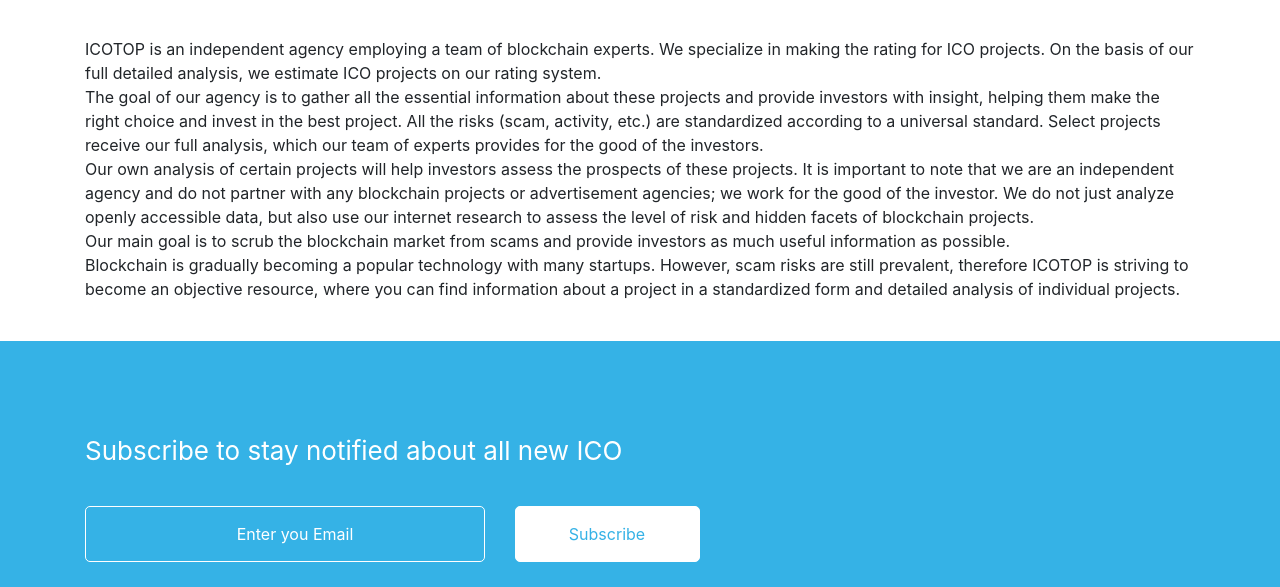
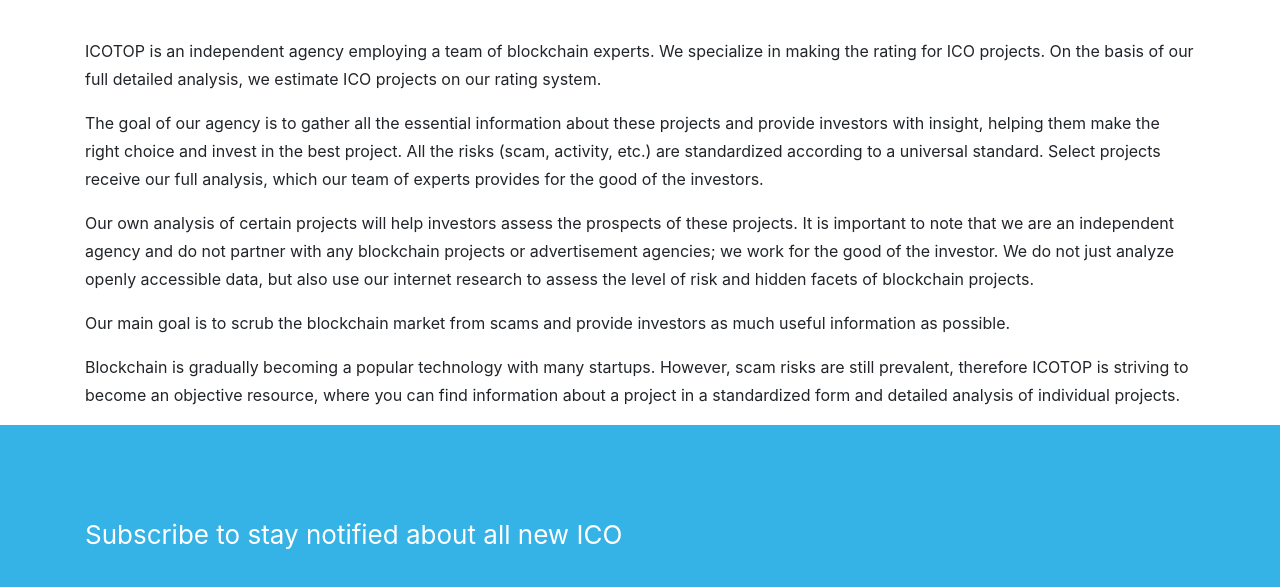
Before and after one commit to Oleh1033/CryptoRating, a plain HTML site: page about-us.html in a window 1280 px wide. Shown: the part 181-768 px from the top of the page. Drawn offline with nearby package versions, Linux system fonts and the light colour scheme.

Commit message:
fix text height

```diff
--- a/about-us.html
+++ b/about-us.html
@@ -57,24 +57,24 @@
         <div class="row">
             <div class="col-lg-12">
                 <h2>About us</h2>
-                <p>ICOTOP is an independent agency employing a team of blockchain experts. We specialize in making the rating for ICO projects.
-                    On the basis of our full detailed analysis, we estimate ICO projects on our rating system. </br>
+                <p class="descr">ICOTOP is an independent agency employing a team of blockchain experts. We specialize in making the rating for ICO projects.
+                    On the basis of our full detailed analysis, we estimate ICO projects on our rating system.</p>
 
-                    The goal of our agency is to gather all the essential information about these projects and provide investors with insight,
+                <p class="descr">The goal of our agency is to gather all the essential information about these projects and provide investors with insight,
                     helping them make the right choice and invest in the best project. All the risks (scam, activity, etc.) are standardized
                     according to a universal standard. Select projects receive our full analysis, which our team of experts provides for the
-                    good of the investors.</br>
+                    good of the investors.</p>
 
-                    Our own analysis of certain projects will help investors assess the prospects of these projects. It is important to note
+                <p class="descr">Our own analysis of certain projects will help investors assess the prospects of these projects. It is important to note
                     that we are an independent agency and do not partner with any blockchain projects or advertisement agencies; we work for
                     the good of the investor. We do not just analyze openly accessible data, but also use our internet research to assess the
-                    level of risk and hidden facets of blockchain projects.</br>
+                    level of risk and hidden facets of blockchain projects.</p>
 
-                    Our main goal is to scrub the blockchain market from scams and provide investors as much useful information as possible.</br>
+                <p class="descr">Our main goal is to scrub the blockchain market from scams and provide investors as much useful information as possible.</p>
 
-                    Blockchain is gradually becoming a popular technology with many startups. However, scam risks are still prevalent, therefore
+                <p class="descr">Blockchain is gradually becoming a popular technology with many startups. However, scam risks are still prevalent, therefore
                     ICOTOP is striving to become an objective resource, where you can find information about a project in a standardized form and
-                    detailed analysis of individual projects.</p></br>
+                    detailed analysis of individual projects.</p>
             </div>
         </div>
     </div>
--- a/main.css
+++ b/main.css
@@ -269,4 +269,8 @@
     margin-bottom:10px;
 }
 
-/* ------------------------------------------------------------------*/
+/* ABOUT US------------------------------------------------------------------*/
+.descr {
+    font-size: 16px;
+    line-height: 28px;
+}
```
Also changed, not shown: index.html (line endings or trailing spaces).
